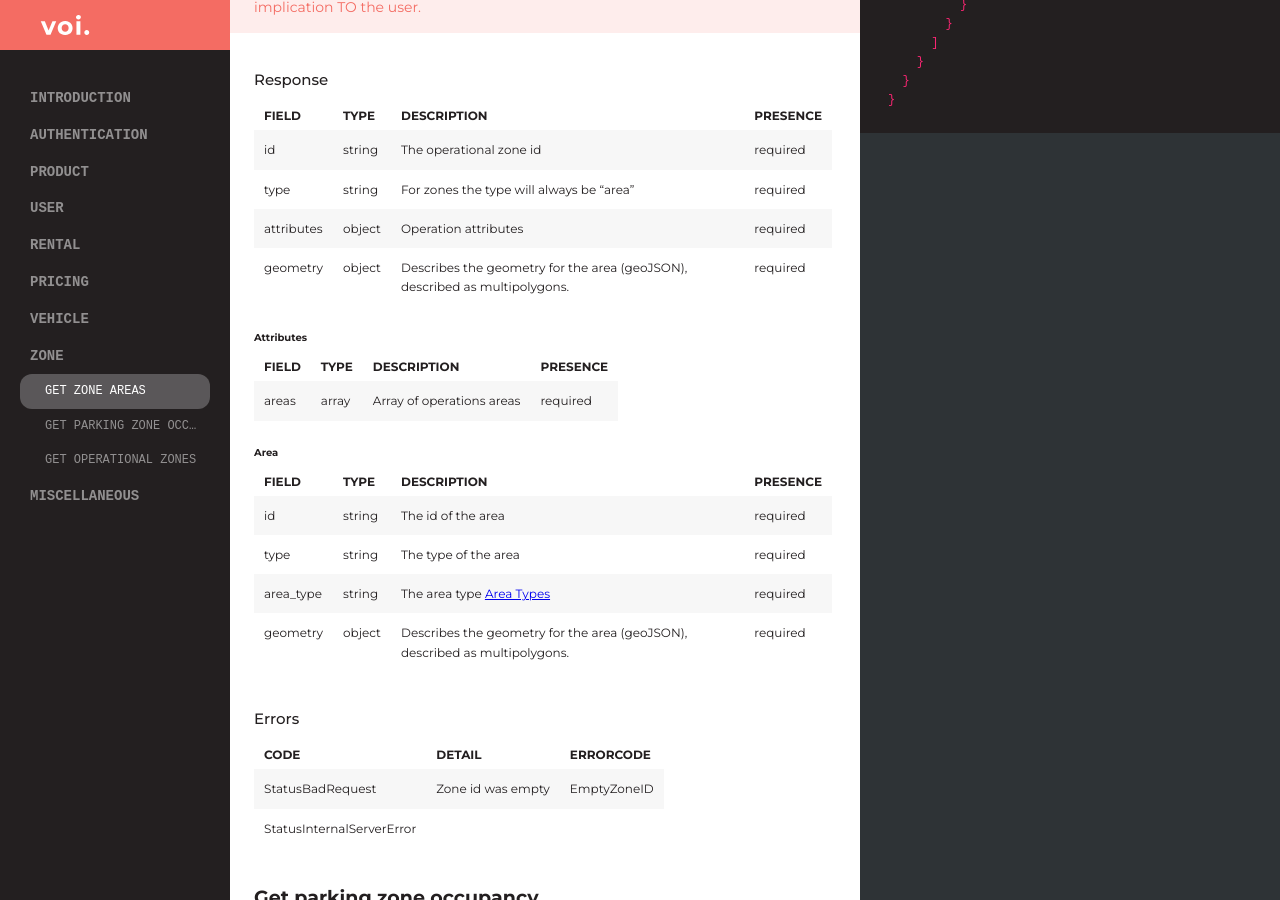
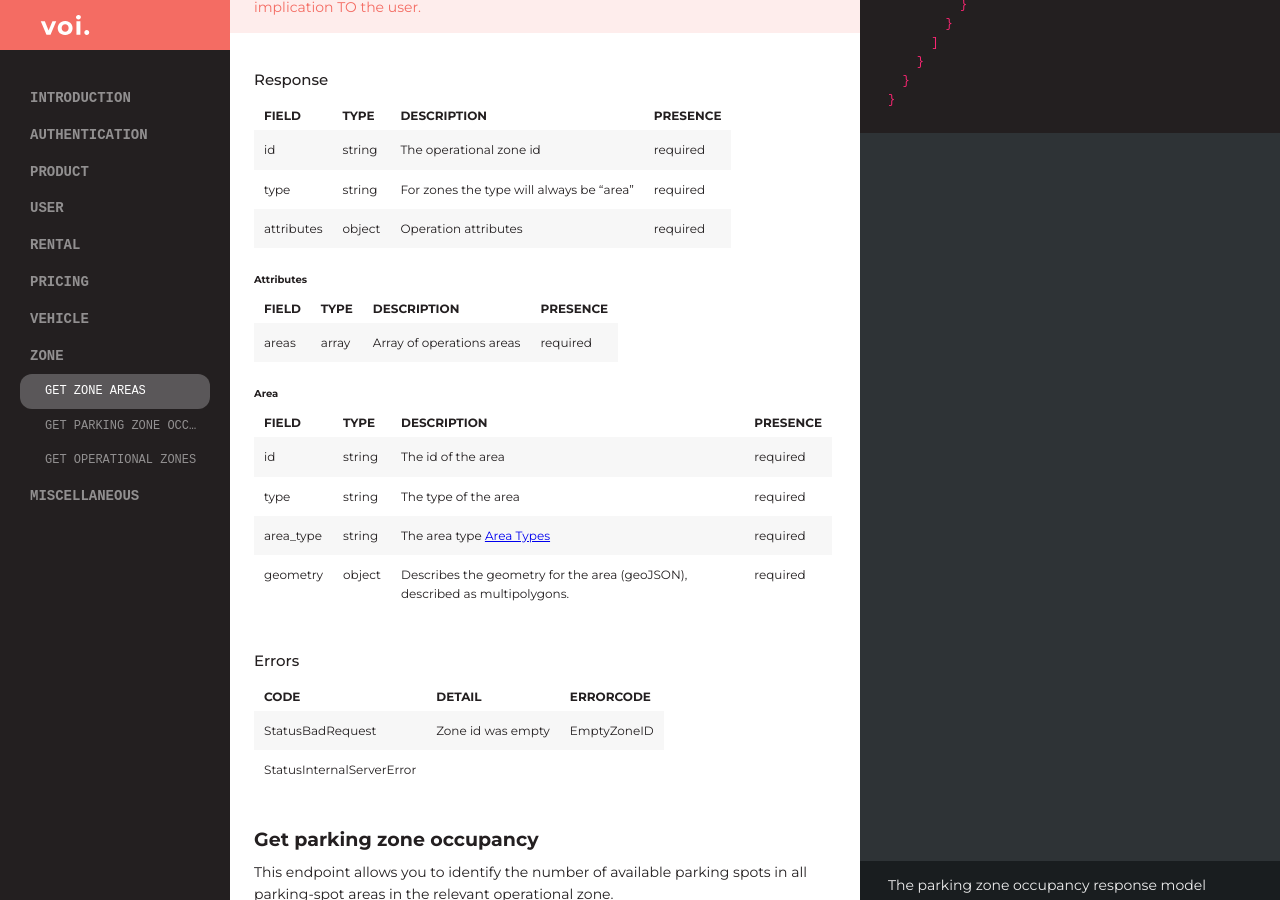
Before and after one commit to voi-api/voi-api.github.io, a Jekyll site: the page built from maas-pro.md, in a window 1280 px wide and 900 px high, scrolled down 19719 px. Built offline with Jekyll 4.4.1, drawn with Linux system fonts in a browser that asks for light colours; some web fonts are replaced.

```diff
--- a/maas-pro.md
+++ b/maas-pro.md
@@ -1154,12 +1154,11 @@ Some of our operational zones have vehicle sleep times. During vehicle sleep tim
 
 ### Response
 
-| field      | type   | description                                                                | presence |
-| ---------- | ------ | -------------------------------------------------------------------------- | -------- |
-| id         | string | The operational zone id                                                    | required |
-| type       | string | For zones the type will always be "area"                                   | required |
-| attributes | object | Operation attributes                                                       | required |
-| geometry   | object | Describes the geometry for the area (geoJSON), described as multipolygons. | required |
+| field      | type   | description                              | presence |
+| ---------- | ------ | ---------------------------------------- | -------- |
+| id         | string | The operational zone id                  | required |
+| type       | string | For zones the type will always be "area" | required |
+| attributes | object | Operation attributes                     | required |
 
 #### Attributes
 
```
